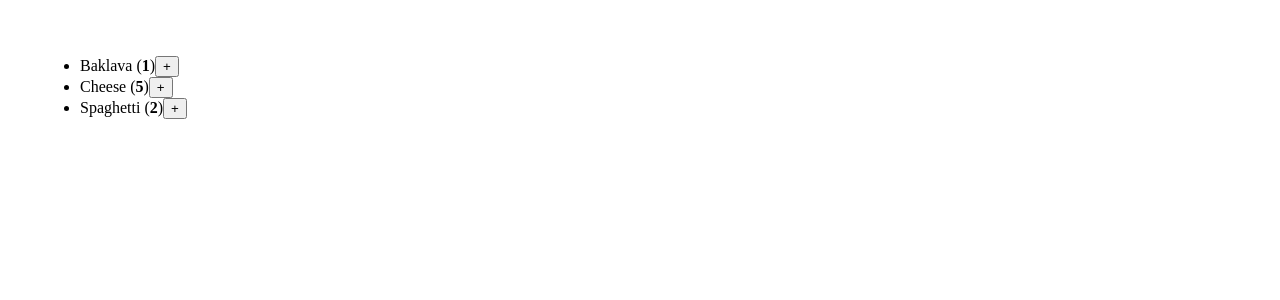
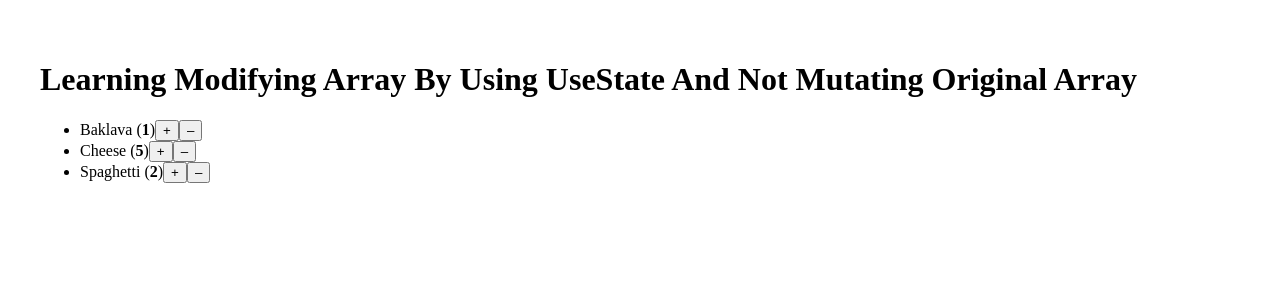
Before and after one commit to saifGit2417/react-version_control_system, a React (Vite) app: page / in a window 1280 px wide. Shown: the top 300 px of the page. Built offline with nearby package versions, Linux system fonts and the light colour scheme.

Commit message:
Array manipulation using useState Problem-2

```diff
--- a/src/App.tsx
+++ b/src/App.tsx
@@ -1,11 +1,11 @@
-import './App.css'
-import ArrayUseStateProblem1 from './Components/ArrayUseStateProblem1'
+import "./App.css";
+import ArrayUseStateProblem2 from "./Components/ArrayUseStateProblem2";
 const App = () => {
   return (
     <div>
-<ArrayUseStateProblem1/>
+      <ArrayUseStateProblem2 />
     </div>
-  )
-}
+  );
+};
 
-export default App
+export default App;
--- /dev/null
+++ b/src/Components/ArrayUseStateProblem2.tsx
@@ -0,0 +1,84 @@
+import { useState } from "react";
+
+const initialProducts = [
+  {
+    id: 0,
+    name: "Baklava",
+    count: 1,
+  },
+  {
+    id: 1,
+    name: "Cheese",
+    count: 5,
+  },
+  {
+    id: 2,
+    name: "Spaghetti",
+    count: 2,
+  },
+];
+
+export default function ArrayUseStateProblem2() {
+  const [products, setProducts] = useState(initialProducts);
+
+  // this function will increase the count while not mutating the original array
+  function handleIncreaseClick(productId: number) {
+    setProducts(
+      products.map((product) => {
+        if (product.id === productId) {
+          return {
+            ...product,
+            count: product.count + 1,
+          };
+        } else {
+          return product;
+        }
+      })
+    );
+  }
+
+  // this function will decrease the count while not mutating the original array
+  const handleDecreaseClick = (productId: number) => {
+    setProducts(
+      products.map((product) => {
+        if (product.id === productId) {
+          return { ...product, count: product.count - 1 };
+        } else {
+          return product;
+        }
+      })
+    );
+  };
+
+  console.log(products.map((product) => console.log(product.count)));
+
+  return (
+    <>
+      <h1>
+        learning modifying array by using useState and not mutating original
+        array
+      </h1>
+      <ul>
+        {products.map((product) => (
+          <li key={product.id}>
+            {product.name} (<b>{product.count}</b>)
+            <button
+              onClick={() => {
+                handleIncreaseClick(product.id);
+              }}
+            >
+              +
+            </button>
+            <button
+              onClick={() => {
+                handleDecreaseClick(product.id);
+              }}
+            >
+              –
+            </button>
+          </li>
+        ))}
+      </ul>
+    </>
+  );
+}
```
